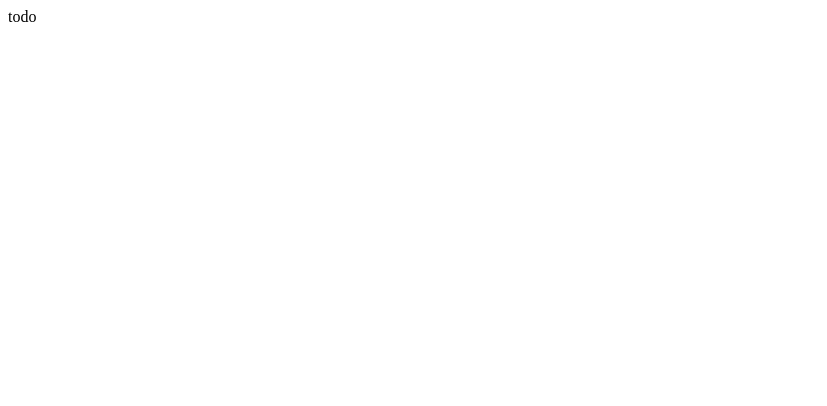
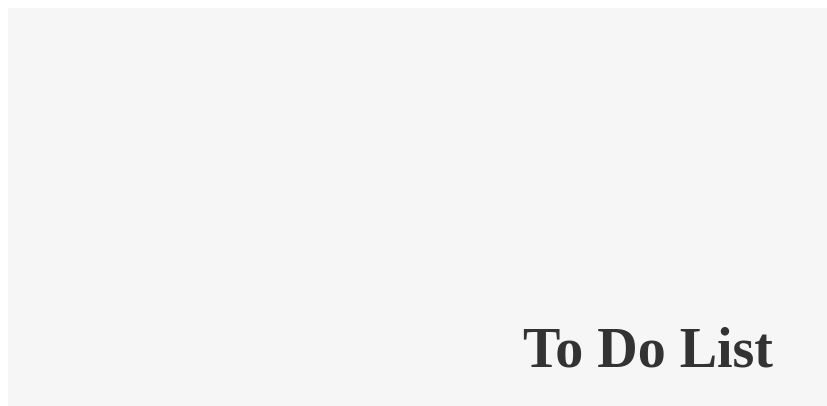
Before and after one commit to 2najung/Todolist, a Next.js app: page / in a window 1280 px wide. Shown: the top 406 px of the page, without its empty margins (0-827 px from the left). Built offline with nearby package versions, Linux system fonts and the light colour scheme.

Commit message:
feat: Toto 페이지 기본 레이아웃 추가

```diff
--- /dev/null
+++ b/src/components/TodoFilter.tsx
@@ -0,0 +1,21 @@
+"use client";
+import React from "react";
+import styled from "@emotion/styled";
+
+interface Props {}
+
+const TodoFilter = ({}: Props) => {
+  return <Container></Container>;
+};
+
+export default TodoFilter;
+
+const Container = styled.div`
+  display: flex;
+  flex-direction: column;
+  align-items: center;
+  width: 100%;
+  max-width: 500px;
+  margin: 0 auto;
+  padding: 20px;
+`;
--- /dev/null
+++ b/src/components/TodoInput.tsx
@@ -0,0 +1,21 @@
+"use client";
+import React from "react";
+import styled from "@emotion/styled";
+
+interface Props {}
+
+const TodoInput = ({}: Props) => {
+  return <Container></Container>;
+};
+
+export default TodoInput;
+
+const Container = styled.div`
+  display: flex;
+  flex-direction: column;
+  align-items: center;
+  width: 100%;
+  max-width: 500px;
+  margin: 0 auto;
+  padding: 20px;
+`;
--- /dev/null
+++ b/src/components/TodoList.tsx
@@ -0,0 +1,21 @@
+"use client";
+import React from "react";
+import styled from "@emotion/styled";
+
+interface Props {}
+
+const TodoList = ({}: Props) => {
+  return <Container></Container>;
+};
+
+export default TodoList;
+
+const Container = styled.div`
+  display: flex;
+  flex-direction: column;
+  align-items: center;
+  width: 100%;
+  max-width: 500px;
+  margin: 0 auto;
+  padding: 20px;
+`;
--- a/src/components/pages/TodoUserListPage.tsx
+++ b/src/components/pages/TodoUserListPage.tsx
@@ -1,17 +1,38 @@
 "use client";
 import React from "react";
 import styled from "@emotion/styled";
-
-const Container = styled.div``;
+import TodoInput from "../TodoInput";
+import TodoFilter from "../TodoFilter";
+import TodoList from "../TodoList";
 
 interface Props {}
 
 const TodoUserListPage = ({}: Props) => {
   return (
     <Container>
-      <div>todo</div>
+      <Title>To Do List</Title>
+      <TodoInput />
+      <TodoFilter />
+      <TodoList />
     </Container>
   );
 };
 
 export default TodoUserListPage;
+
+const Container = styled.div`
+  display: flex;
+  flex-direction: column;
+  align-items: center;
+  justify-content: center;
+  width: 100vw;
+  height: 100vh;
+  background-color: #f6f6f6;
+`;
+
+const Title = styled.h1`
+  font-size: 56px;
+  font-weight: 700;
+  line-height: 72px;
+  color: #333333;
+`;
```
Also changed, not shown: src/components/TodoItem.tsx (added, +21 -0 lines), public/check.svg (added), public/close.svg (added).
